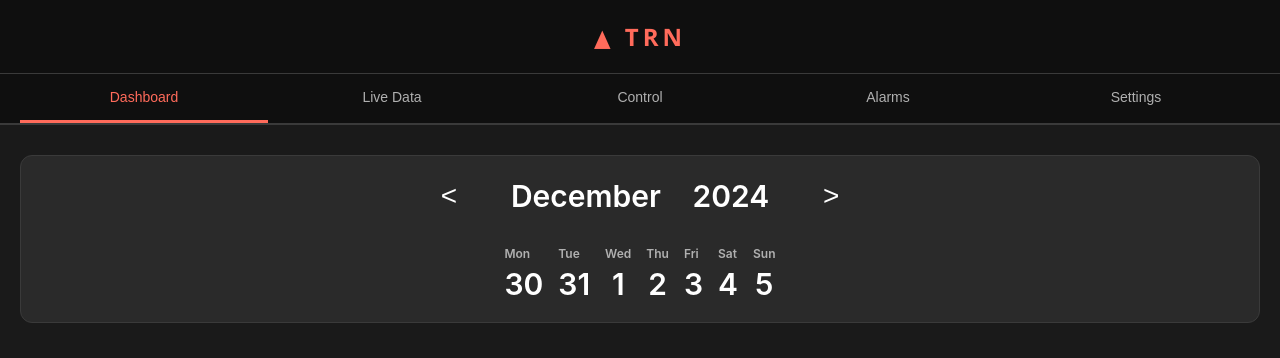
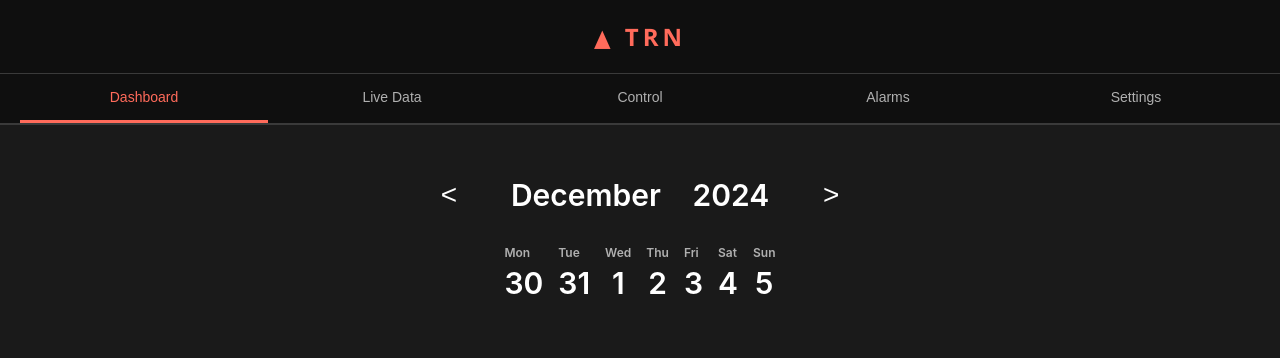
Before and after one commit to MuhammadElGendys/rtn-system, a plain HTML site: page frontend/index.html in a window 1280 px wide. Shown: the top 358 px of the page. Drawn offline with nearby package versions, Linux system fonts and the light colour scheme; no server answers.

Commit message:
UI changes

```diff
--- a/frontend/style.css
+++ b/frontend/style.css
@@ -104,8 +104,8 @@ body {
 }
 
 .calendar {
-    background: var(--card-bg);
-    border: 1px solid var(--border);
+    /* background: var(--card-bg);
+    border: 1px solid var(--border); */
     border-radius: 12px;
     padding: 20px;
 }
```
